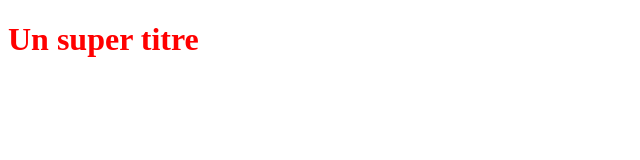
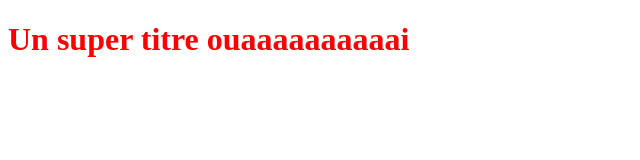
Before and after one commit to EppC14/Ocean-uha, a plain HTML site: page index.html in a window 1280 px wide. Shown: the whole page, without its empty margins (0-640 px from the left). Drawn offline with Linux system fonts and the light colour scheme.

Commit message:
modif du titre

```diff
--- a/index.html
+++ b/index.html
@@ -5,6 +5,6 @@
     <link rel="stylesheet" type="text/css" href="style.css">
 </head>
 <body>
-    <h1>Un super titre</h1>
+    <h1>Un super titre ouaaaaaaaaaai</h1>
 </body>
 </html>
```
